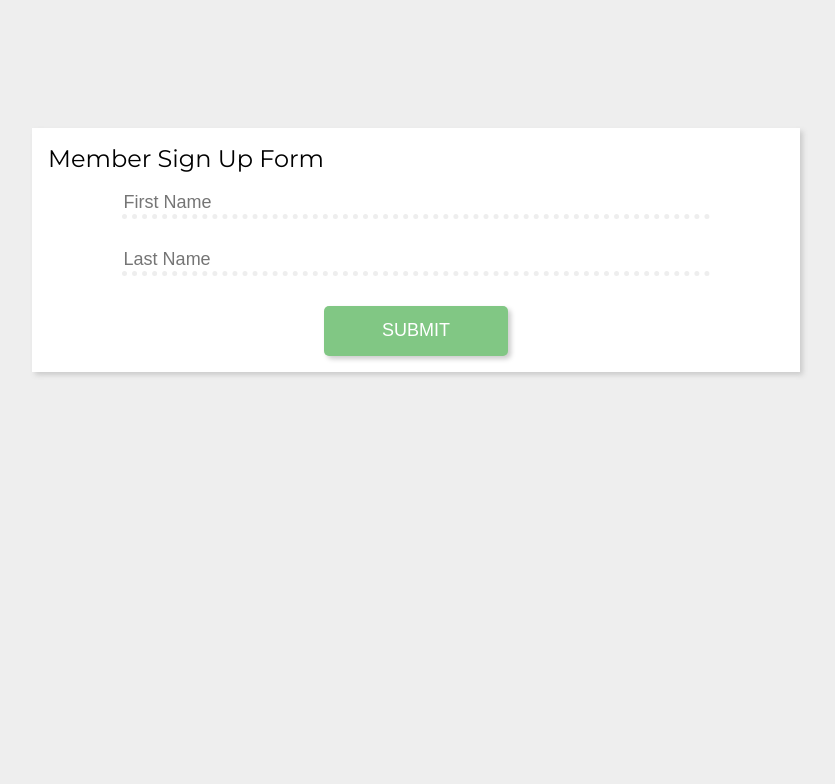
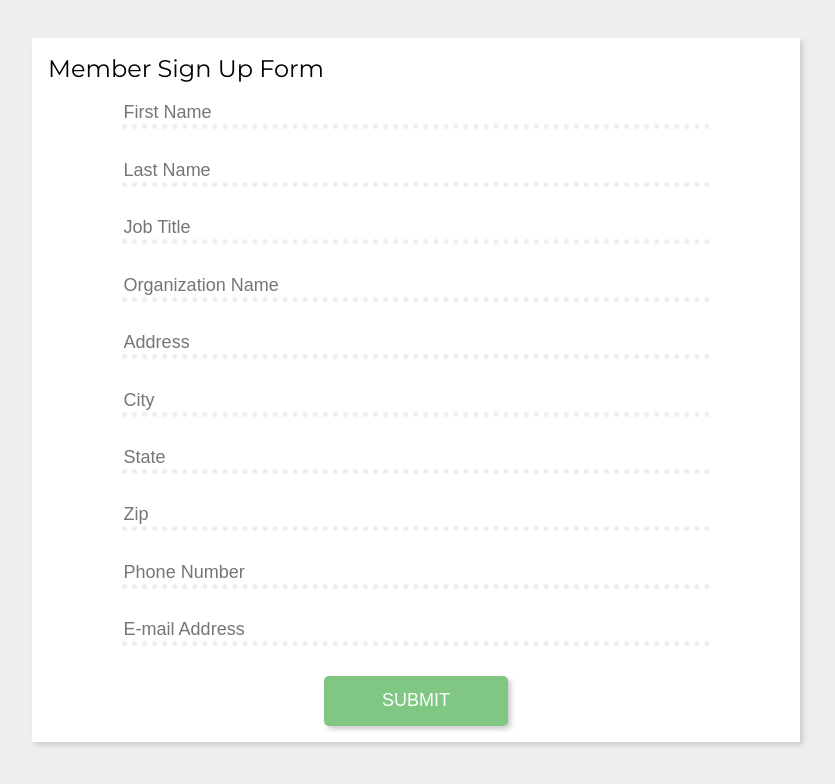
Before and after one commit to EricVignola/memberSignUp, a website: page src/index.html in a window 1280 px wide. Shown: the whole page, without its empty margins (224-1059 px from the left). Drawn offline with Linux system fonts and the light colour scheme.

Commit message:
Added the rest of the form fields

```diff
--- a/src/css/style.css
+++ b/src/css/style.css
@@ -13,8 +13,7 @@ form h1 {
 
 #form-container {
     width: 60%;
-    margin: auto;
-    margin-top: 10%;
+    margin: 3% auto;
     padding: 1em;
     background-color: white;
     box-shadow: 3px 3px 5px #ccc;
--- a/src/index.html
+++ b/src/index.html
@@ -15,12 +15,34 @@
         <h1 id="form-title">Member Sign Up Form</h1><br>
         <form action="">
             <section class="form-section">
-                <!-- <h1>First Name</h1> -->
                 <input type="text" name="firstname" id="" placeholder="First Name" class="form-box">
             </section>
             <section class="form-section">
-                <!-- <h1>Last Name</h1>             -->
                 <input type="text" name="lastname" id="" placeholder="Last Name" class="form-box">
+            </section>
+            <section class="form-section">
+                <input type="text" name="title" id="" placeholder="Job Title" class="form-box">
+            </section>
+            <section class="form-section">
+                <input type="text" name="organization" id="" placeholder="Organization Name" class="form-box">
+            </section>
+            <section class="form-section">
+                <input type="text" name="address" id="" placeholder="Address" class="form-box">
+            </section>
+            <section class="form-section">
+                <input type="text" name="city" id="" placeholder="City" class="form-box">
+            </section>
+            <section class="form-section">
+                <input type="text" name="state" id="" placeholder="State" class="form-box">
+            </section>
+            <section class="form-section">
+                <input type="text" name="zip" id="" placeholder="Zip" class="form-box">
+            </section>
+            <section class="form-section">
+                <input type="text" name="phone" id="" placeholder="Phone Number" class="form-box">
+            </section>
+            <section class="form-section">
+                <input type="text" name="email" id="" placeholder="E-mail Address" class="form-box">
             </section>
             <button class="submit-button">SUBMIT</button>
         </form>
```
